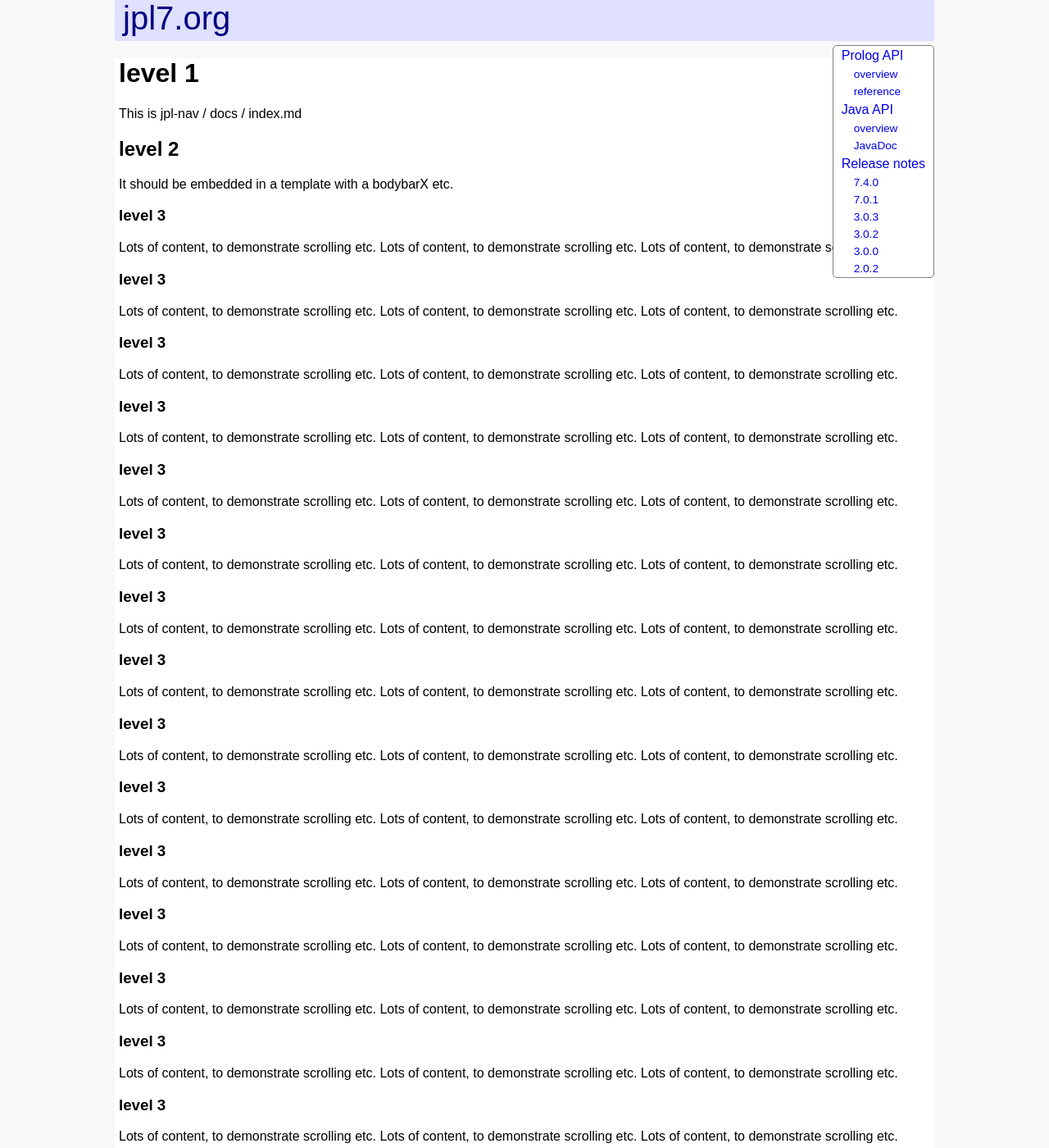
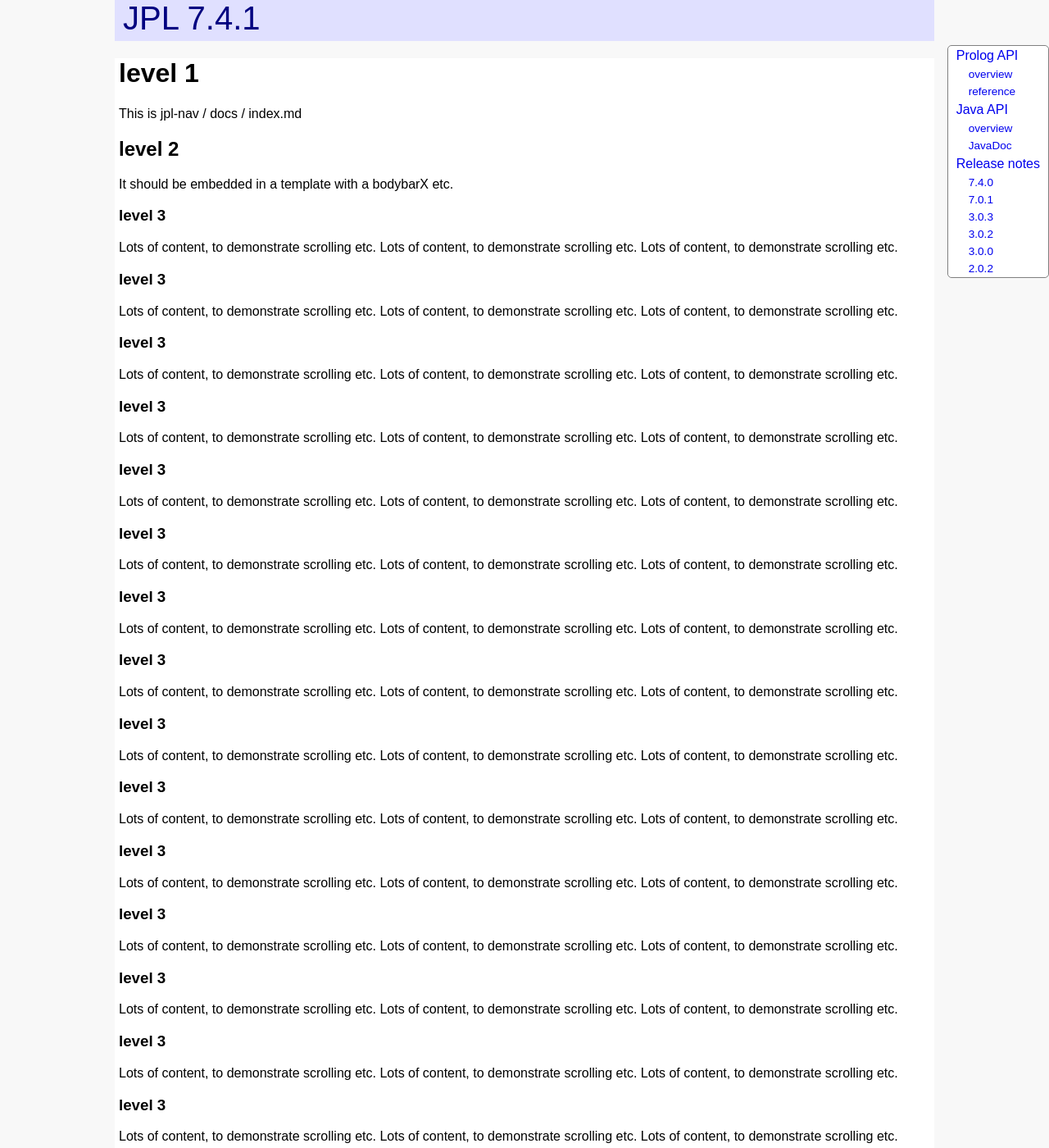
Before and after one commit to anionic/jpl-nav, a Jekyll site: the page built from docs/index.md, in a window 1280 px wide and 1400 px high. Shown: the whole window at 82% size. Built offline with Jekyll 4.4.1, drawn with Linux system fonts in a browser that asks for light colours.

Commit message:
Update default.html

```diff
--- a/docs/_layouts/default.html
+++ b/docs/_layouts/default.html
@@ -41,7 +41,6 @@
 					height: 50px;
 					margin: 0 auto 0 auto; /* horiz centred */
 					max-width: 1000px;
-					position: relative;
 				}
 				.bodybar > span { /* banner text */
 					font-size: 250%;
@@ -56,11 +55,10 @@
 						background: #FFFFFF;
 						cursor: pointer;
 						display: block; /* show below 800px */
-						margin: 5px 5px 0 0;
 						padding: 4px 5px 2px 5px;
-						position: absolute; /* w.r.t. bodybar */
-						right: 0; /* its margin will offset it */
-						top: 0;
+						position: fixed;
+						right: 5px;
+						top: 5px;
 					}
 				}
 				nav > div.icon:hover {
@@ -94,15 +92,12 @@
 					list-style: none;
 					margin: 0 0 0 0;
 					padding: 0 0 0 0;
-					position: absolute; /* relative to bodybar */
+					position: fixed;
 					top: 55px; /* 5px below bodybar */
 				}
 				@media all and (max-width: 800px) {
-					nav > ul { /* main menu, in drop-down style */
-						display: none; /* normally hidden */
-					}
-					nav > ul.open {
-						display: table;
+					nav > ul.closed { /* main menu, in drop-down style */
+						display: none; /* normally visible */
 					}
 				}
 				nav > ul > li { /* main menu item, in sidebar style */
@@ -228,8 +223,8 @@
 		<body>
 			<div class="bodybarX">
 				<div class="bodybar">
-					<span>jpl7.org</span>
-					<nav class="nav">
+					<span>JPL 7.4.1</span>
+					<nav class="closed">
 						<div class="icon">
 							<div class="bar"></div>
 							<div class="bar"></div>
```
Also changed, not shown: other parts of docs/_layouts/default.html (+2 -2 lines).
